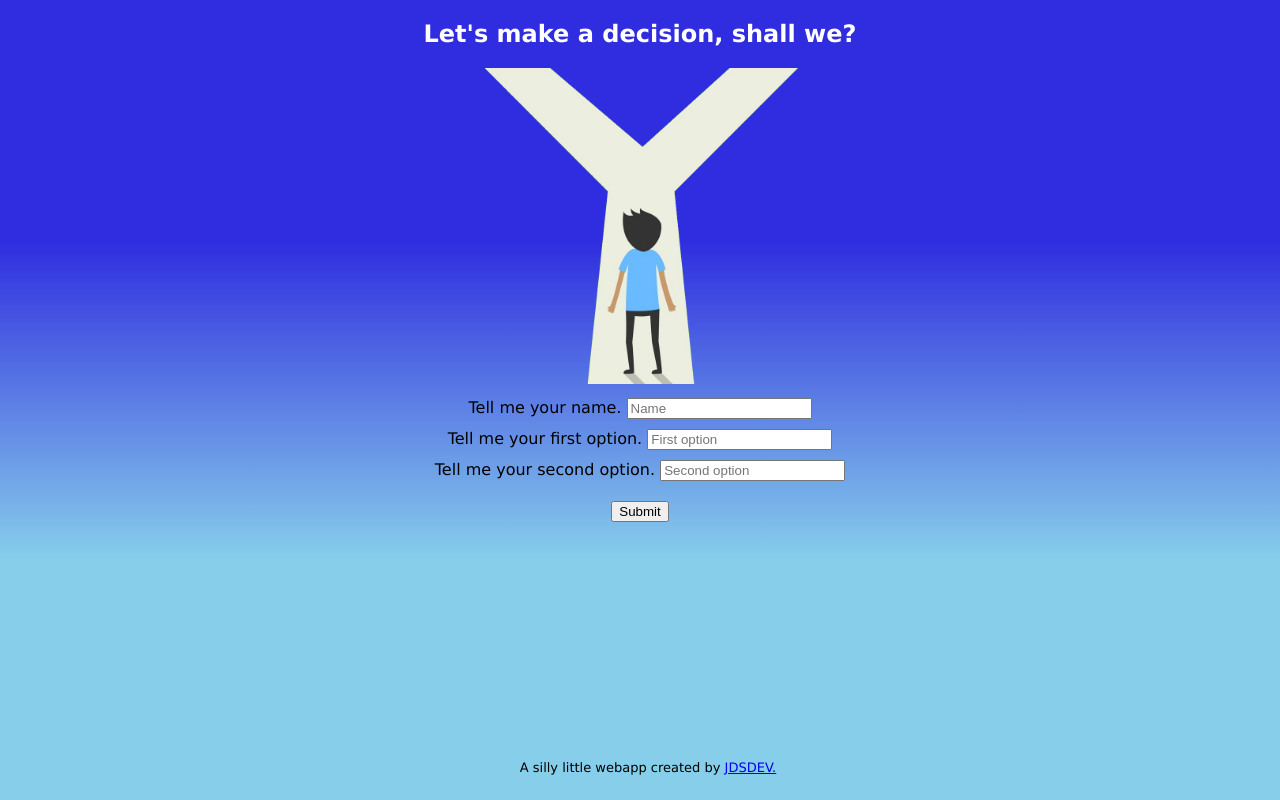
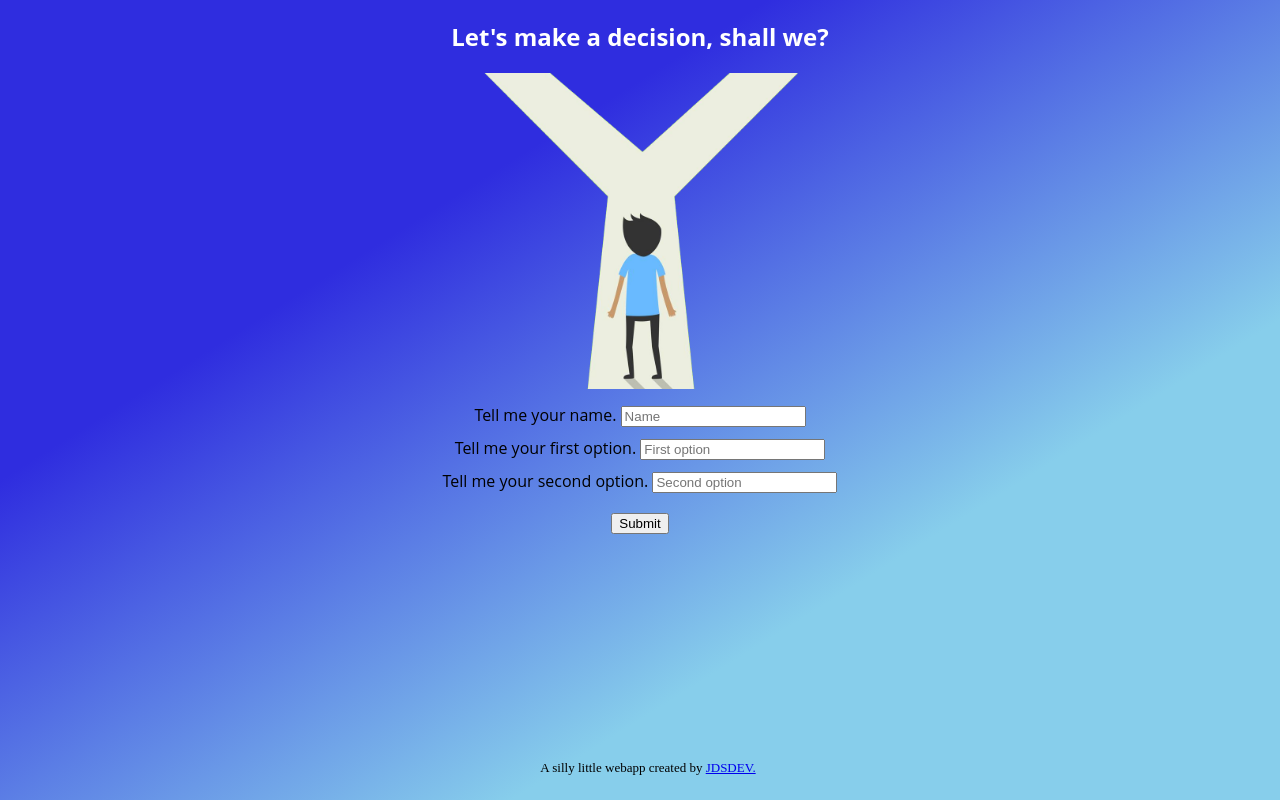
Before and after one commit to joshschusterman/study, a Flask app: page / in a window 1280 px wide. Run offline with Flask 2, Linux system fonts and the light colour scheme.

```diff
--- a/decision-maker/static/styles.css
+++ b/decision-maker/static/styles.css
@@ -2,11 +2,12 @@ html
 {
     height: 100%;
     text-align: center;
-    font-family: Verdana, Geneva, Tahoma, sans-serif;
-    background: no-repeat center linear-gradient(rgb(47, 45, 223) 30%, skyblue 70%);
+    font-family: 'Open Sans', sans-serif;
+    background: no-repeat center linear-gradient(to bottom right, rgb(47, 45, 223) 30%, skyblue 70%);
     background-position: center;
     background-repeat: no-repeat;
     background-size: cover;
+
 }
 
 h2
@@ -31,6 +32,7 @@ p
     width: 40%;
     height: auto;
     animation: fadeIn ease 5s;
+    /* do I still need these or are all browsers caught up? */
     -webkit-animation: fadeIn ease 5s;
     -moz-animation: fadeIn ease 5s;
     -o-animation: fadeIn ease 5s;
@@ -49,6 +51,7 @@ footer
     width: 100%;
     height: 2.5rem;
     font-size: small;
+    font-family: 'ZCOOL XiaoWei', serif;
 }
 
 .choice
```
